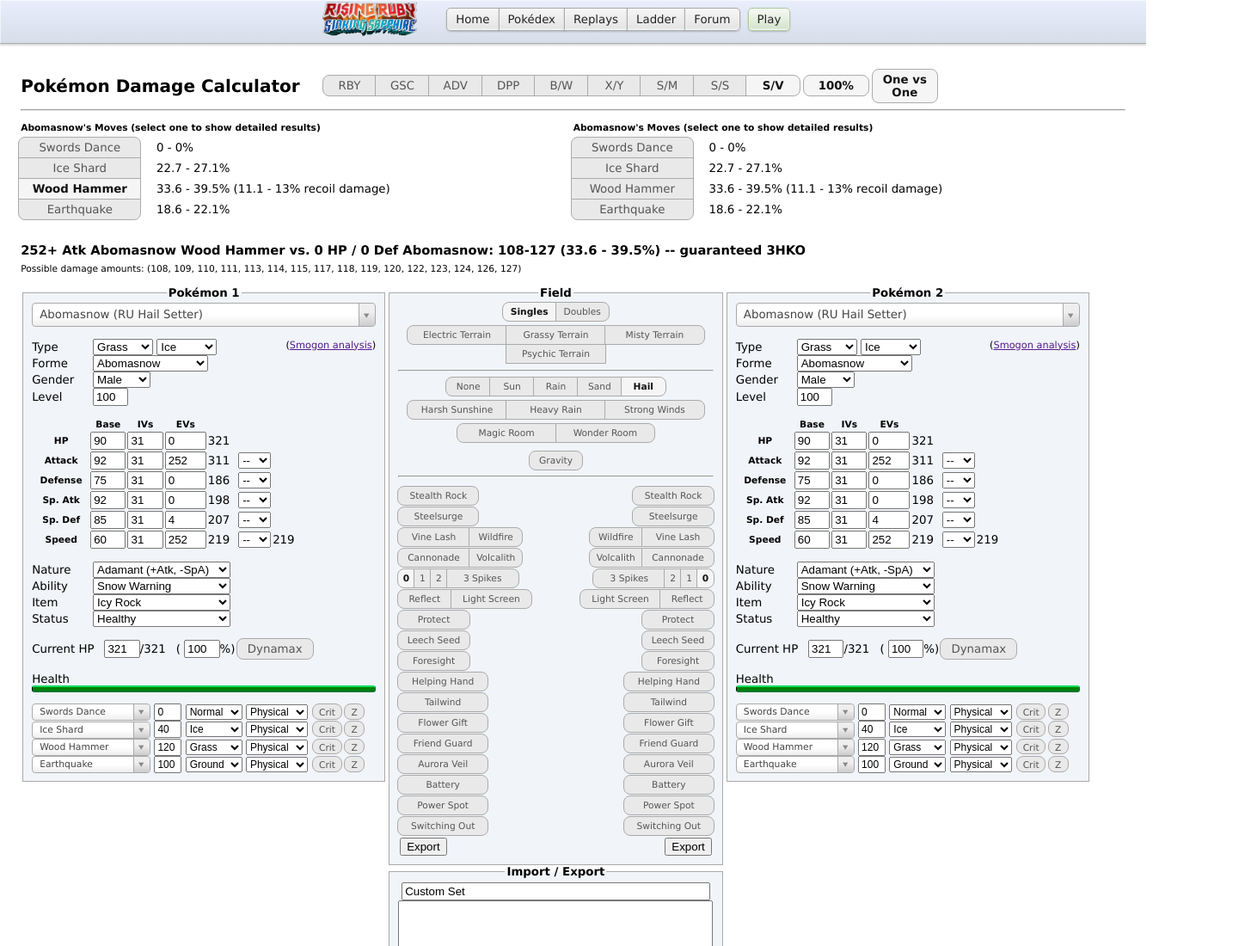
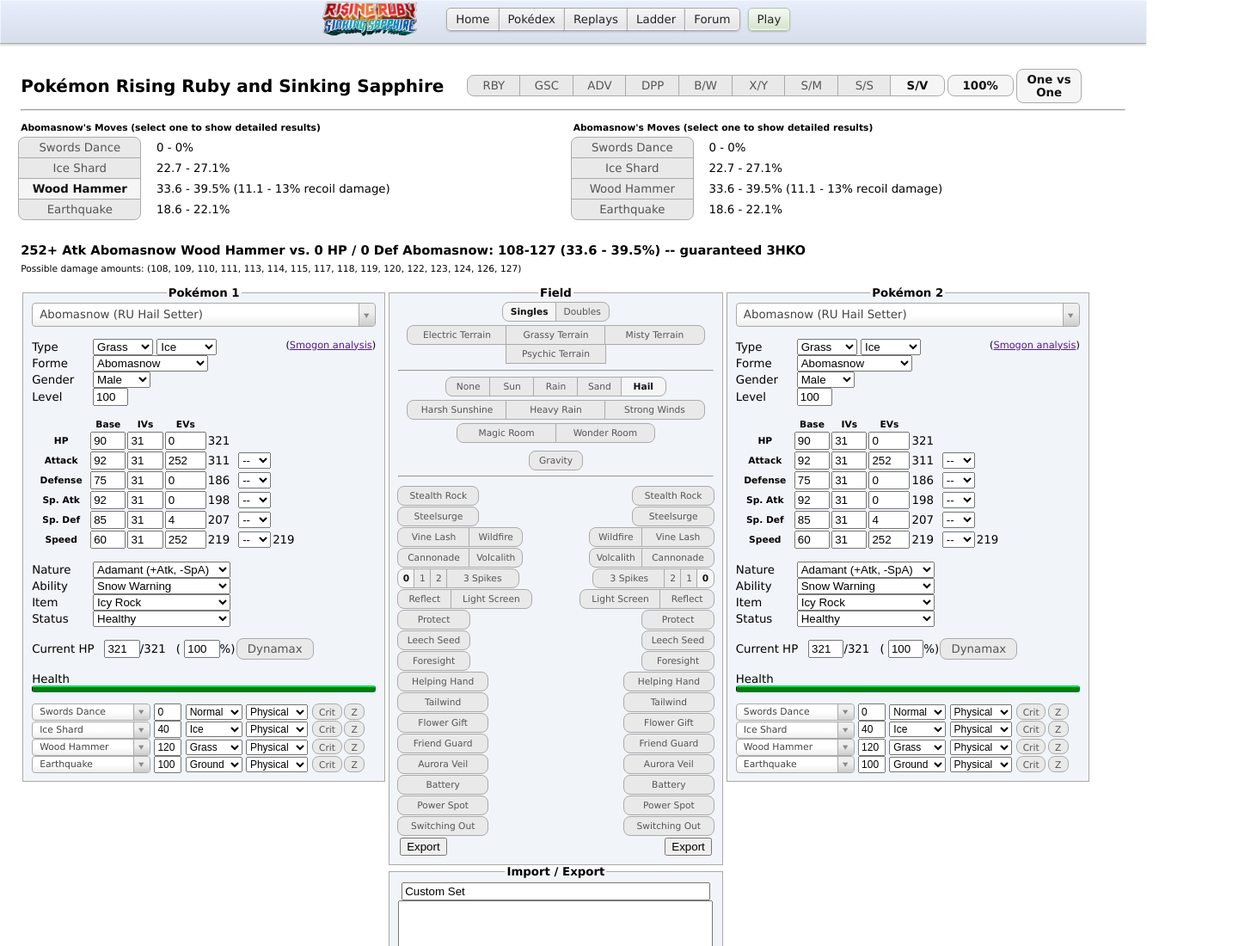
Before and after one commit to PkmRiRu/PkmRiRu.github.io, a plain HTML site: page index.html in a window 1280 px wide. Shown: the top 1100 px of the page at 86% size, 1455 px wide, since content can reach past the window. Drawn offline with Linux system fonts and the light colour scheme.

Commit message:
Update index.html

```diff
--- a/index.html
+++ b/index.html
@@ -41,7 +41,7 @@
 <div class="wrapper">
 
     <div aria-label="Settings" role="region">
-        <span class="title-text">Pok&eacute;mon Damage Calculator</span>
+        <span class="title-text">Pok&eacute;mon Rising Ruby and Sinking Sapphire</span>
         <span class="genSelection" aria-labelledby="selectGenInstruction" role="radiogroup" title="Select the generation.">
             <span class="visually-hidden" id="selectGenInstruction">Select the generation.</span>
             <input class="gen visually-hidden" type="radio" name="gen" value="1" id="gen1" /><label class="btn btn-small btn-left" for="gen1">RBY</label>
```
